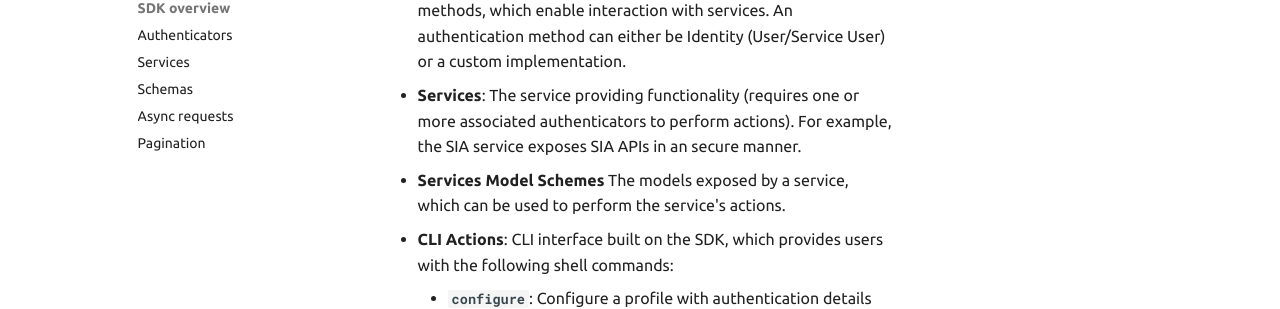
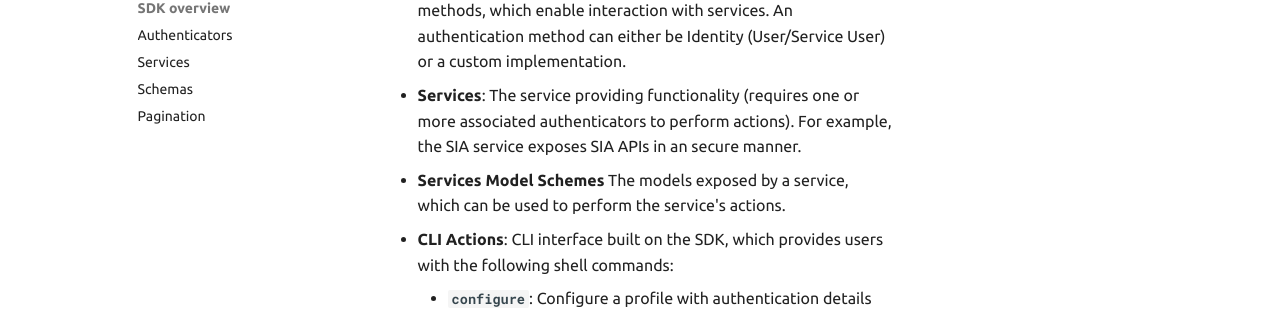
Before and after one commit to cyberark/ark-sdk-golang, an MkDocs documentation site: the page built from docs/architecture.md, in a window 1280 px wide and 1314 px high. Shown: the part 838-1147 px from the top of the window. Built offline with MkDocs 1.6.1 and Material for MkDocs 9.7.7, drawn with Linux system fonts in a browser that asks for light colours; comment, search, counter and statistics services are not loaded; the version menu is left out.

Commit message:
Doc path fix (#5)

```diff
--- a/mkdocs.yml
+++ b/mkdocs.yml
@@ -34,7 +34,6 @@ nav:
       - Authenticators: sdk/authenticators.md
       - Services: sdk/services.md
       - Schemas: sdk/schemas.md
-      - Async requests: sdk/async_requests.md
       - Pagination: sdk/pagination.md
 theme:
   name: material
```
